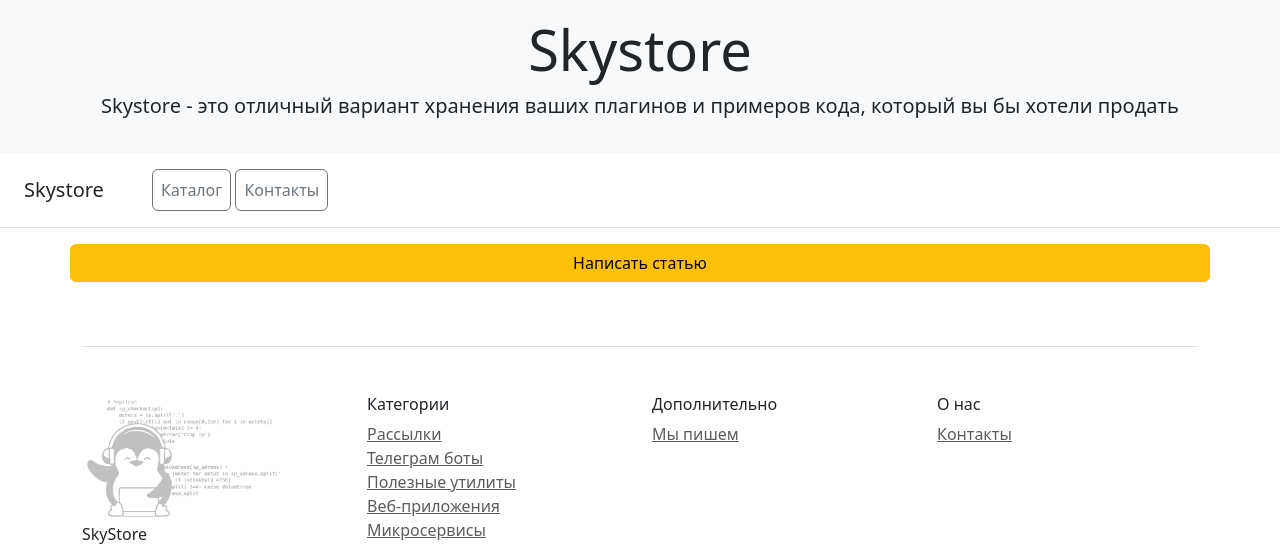
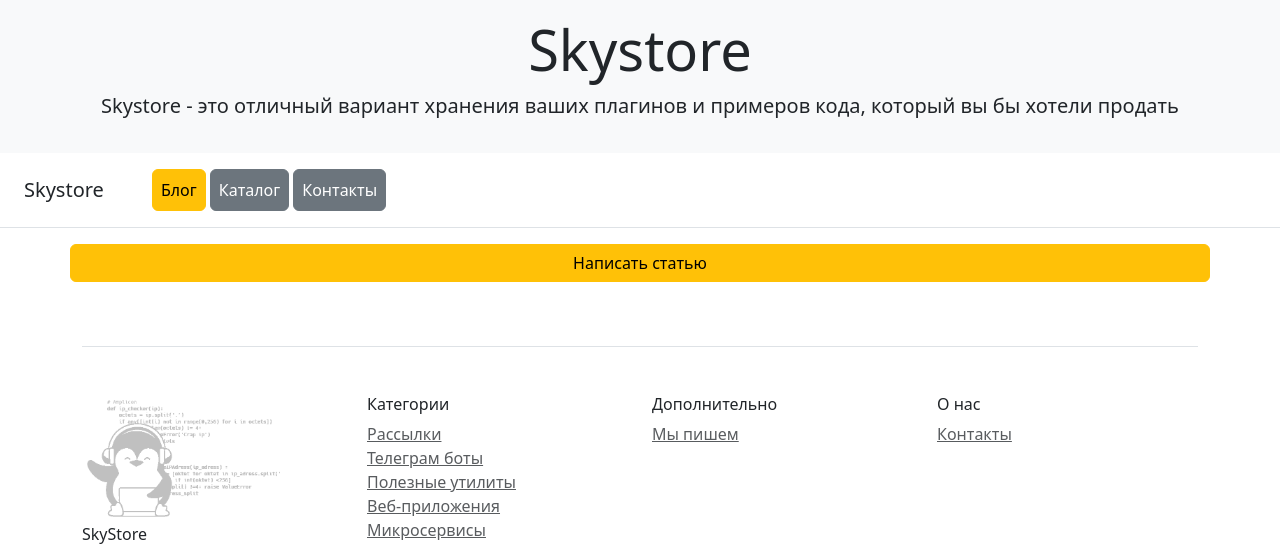
Before and after one commit to AnastasiaLykova/online_store_django, a Django app: page /blog/ in a window 1280 px wide. Shown: the top 544 px of the page. Run offline with Django 4.2, Linux system fonts and the light colour scheme; data that the repository does not hold is empty; some libraries are stand-ins or nearby versions.

Commit message:
update html for 'blog'

```diff
--- a/catalog/templates/catalog/base.html
+++ b/catalog/templates/catalog/base.html
@@ -43,7 +43,7 @@
             <div class="col-6 col-md">
                 <h6>Дополнительно</h6>
                 <ul class="list-unstyled text-small">
-                    <li><a class="text-muted" href="#">Мы пишем</a></li>
+                    <li><a class="text-muted" href="{% url 'blog:list' %}">Мы пишем</a></li>
                 </ul>
             </div>
             <div class="col-6 col-md">
--- a/catalog/templates/catalog/includes/inc_main_menu.html
+++ b/catalog/templates/catalog/includes/inc_main_menu.html
@@ -2,7 +2,8 @@
 <div class="d-flex flex-column flex-md-row align-items-center p-3 px-md-4 mb-3 bg-white border-bottom box-shadow">
     <h5 class="my-0 mr-md-auto font-weight-normal">Skystore</h5>
     <nav class="ms-5">
-        <a class="p-2 btn btn-outline-secondary" href="{% url 'catalog:home' %}">Каталог</a>
-        <a class="p-2 btn btn-outline-secondary" href="{% url 'catalog:contacts' %}">Контакты</a>
+        <a class="p-2 btn btn-warning" href="{% url 'blog:list' %}">Блог</a>
+        <a class="p-2 btn btn-secondary" href="{% url 'catalog:home' %}">Каталог</a>
+        <a class="p-2 btn btn-secondary" href="{% url 'catalog:contacts' %}">Контакты</a>
     </nav>
 </div>
```
Also changed, not shown: catalog/templates/catalog/product_detail.html (renamed from catalog/templates/catalog/product.html).
